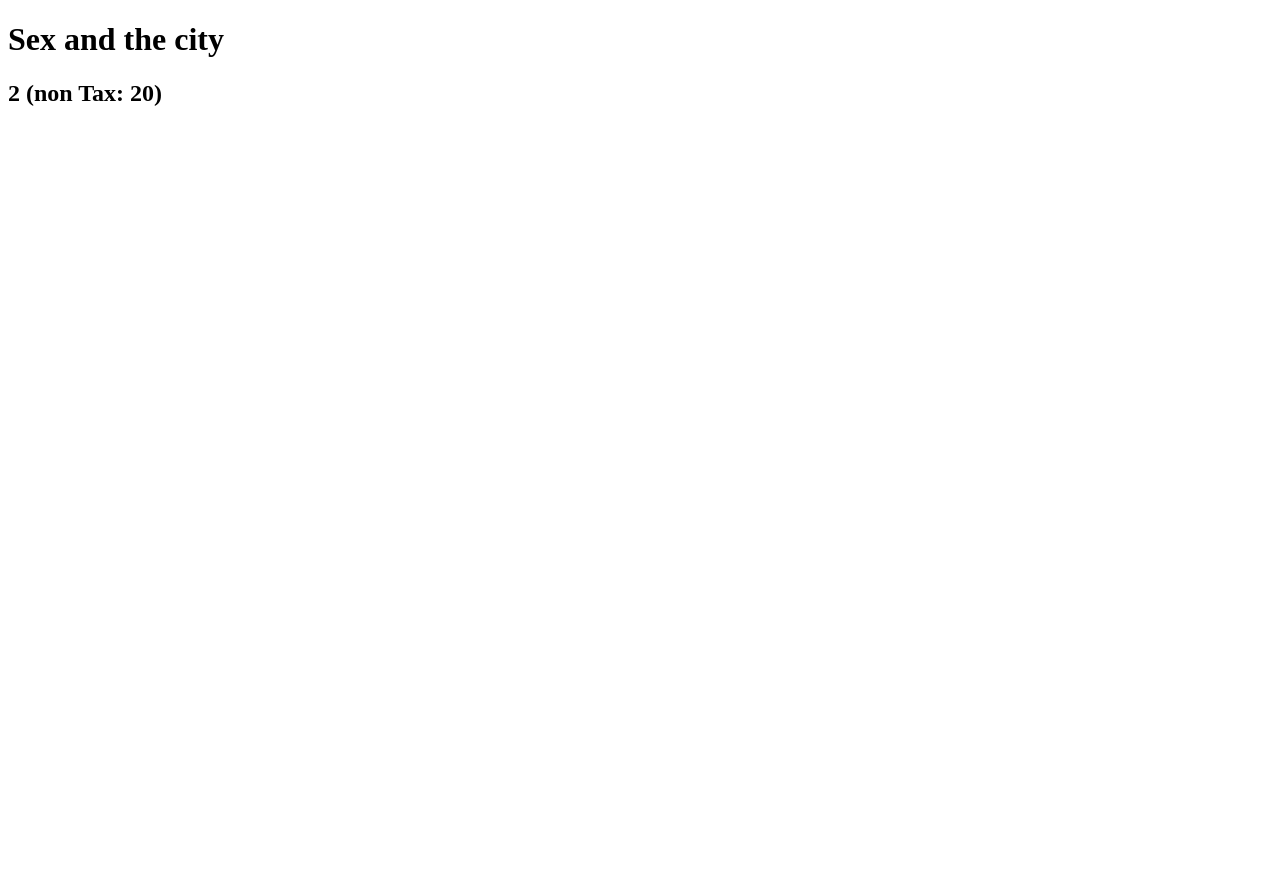
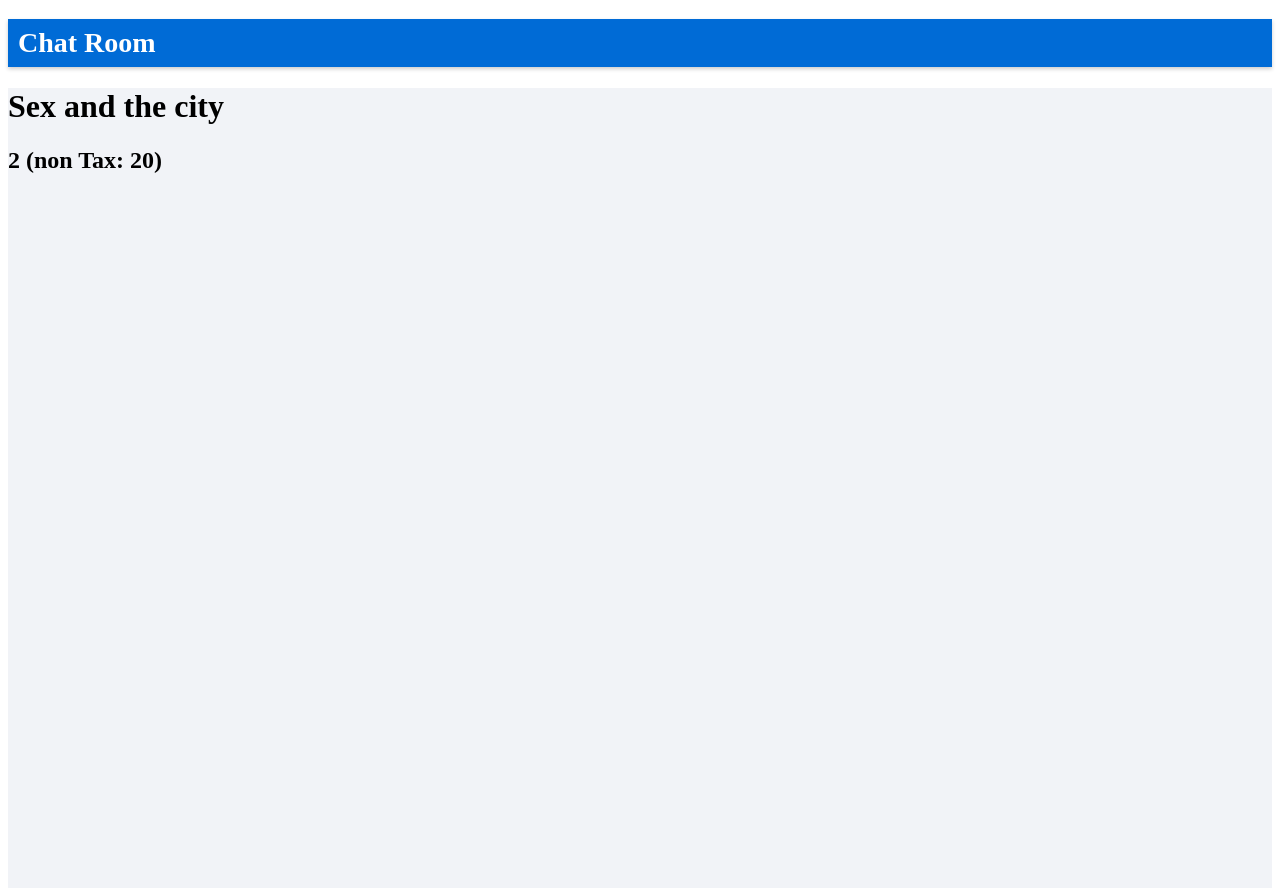
Before and after one commit to RyuNyan-Taro/my-app, a Next.js app: page / in a window 1280 px wide. Before the commit the page ends 800 px from the top, so only its background shows below. Built offline with nearby package versions, Linux system fonts and the light colour scheme.

Commit message:
add header

```diff
--- /dev/null
+++ b/src/app/components/layout/Header.tsx
@@ -0,0 +1,17 @@
+export default function Header() {
+    return (
+        <header>
+            <h1
+                style={{
+                    background: "#006BD6",
+                    fontSize: "28px",
+                    color: "white",
+                    padding: "8px 10px",
+                    boxShadow: "0 2px 4px rgba(0, 0, 0, 0.2)",
+                }}
+            >
+                Chat Room
+            </h1>
+        </header>
+    );
+}
--- a/src/app/layout.tsx
+++ b/src/app/layout.tsx
@@ -1,6 +1,7 @@
 import type { Metadata } from "next";
 import { Geist, Geist_Mono } from "next/font/google";
 import "./globals.css";
+import Header from "./components/layout/Header";
 
 const geistSans = Geist({
   variable: "--font-geist-sans",
@@ -24,8 +25,11 @@
 }>) {
   return (
     <html lang="en">
-      <body className={`${geistSans.variable} ${geistMono.variable}`}>
-        {children}
+      <body>
+        <Header />
+        <main style={{ background: "#F1F3F7", width: "100%", height: "100vh" }} >
+          {children}
+        </main>
       </body>
     </html>
   );
```
